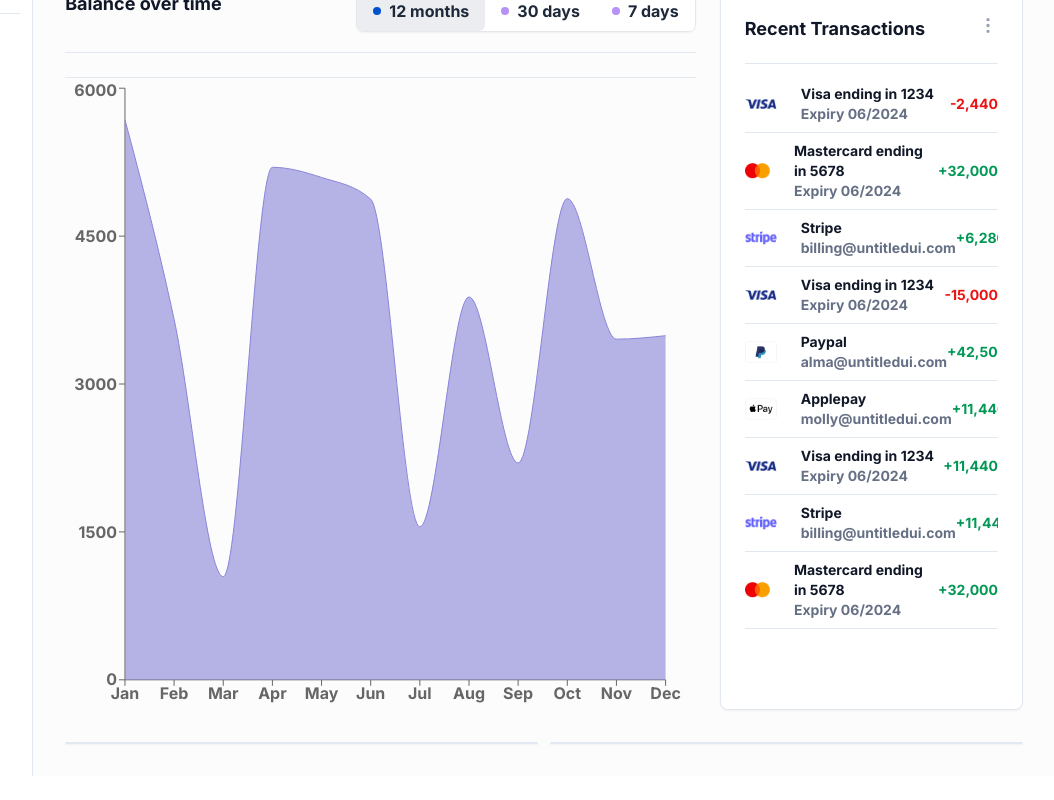
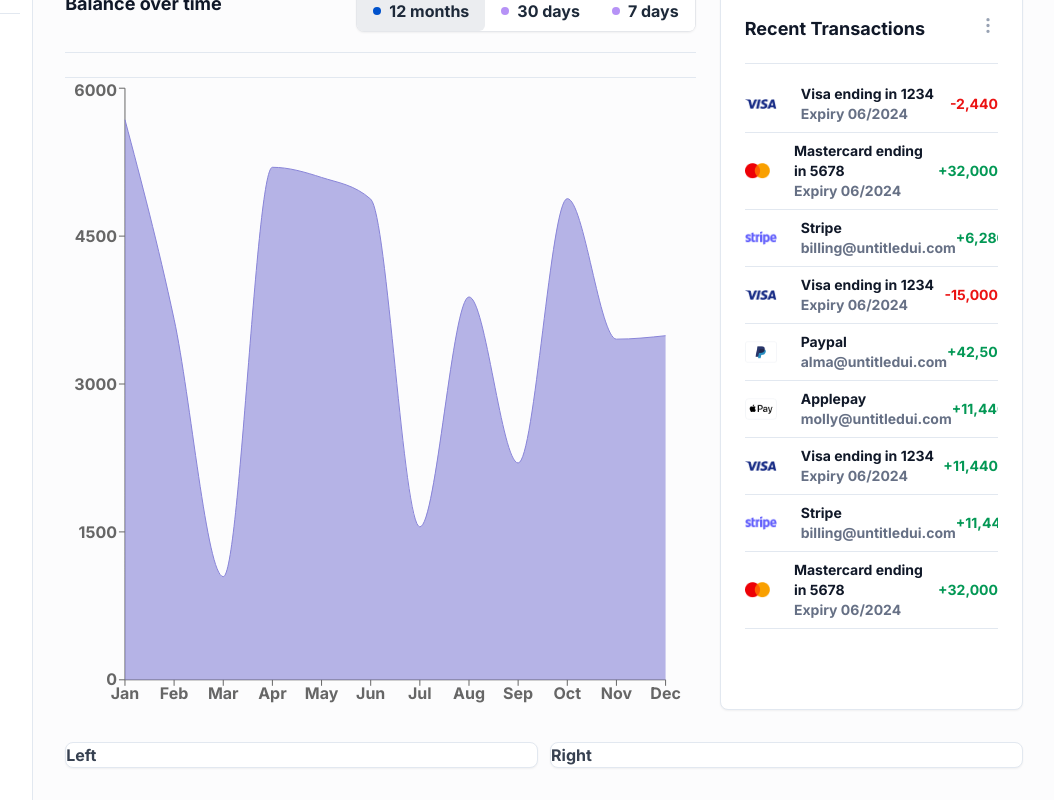
Before and after one commit to Drifty-Cyber/o-dash-next, a Next.js app: page / in a window 1280 px wide. Shown: the part 499-1299 px from the top of the page, without its empty margins (225-1279 px from the left). Before the commit the page ends 1275 px from the top, so only its background shows below. Built offline with nearby package versions, Linux system fonts and the light colour scheme; what tailwindcss-debug-screens would draw is missing.

Commit message:
chore: add footer

```diff
--- a/app/page.tsx
+++ b/app/page.tsx
@@ -157,8 +157,12 @@ export default function Home() {
 
       {/* Pie Chart &  */}
       <section className="grid grid-cols-2 gap-3">
-        <section className="bg-white rounded-lg shadow-sm border"></section>
-        <section className="bg-white rounded-lg shadow-sm border"></section>
+        <section className="bg-white rounded-lg shadow-sm border">
+          <section>Left</section>
+        </section>
+        <section className="bg-white rounded-lg shadow-sm border">
+          <section>Right</section>
+        </section>
       </section>
     </div>
   );
```
